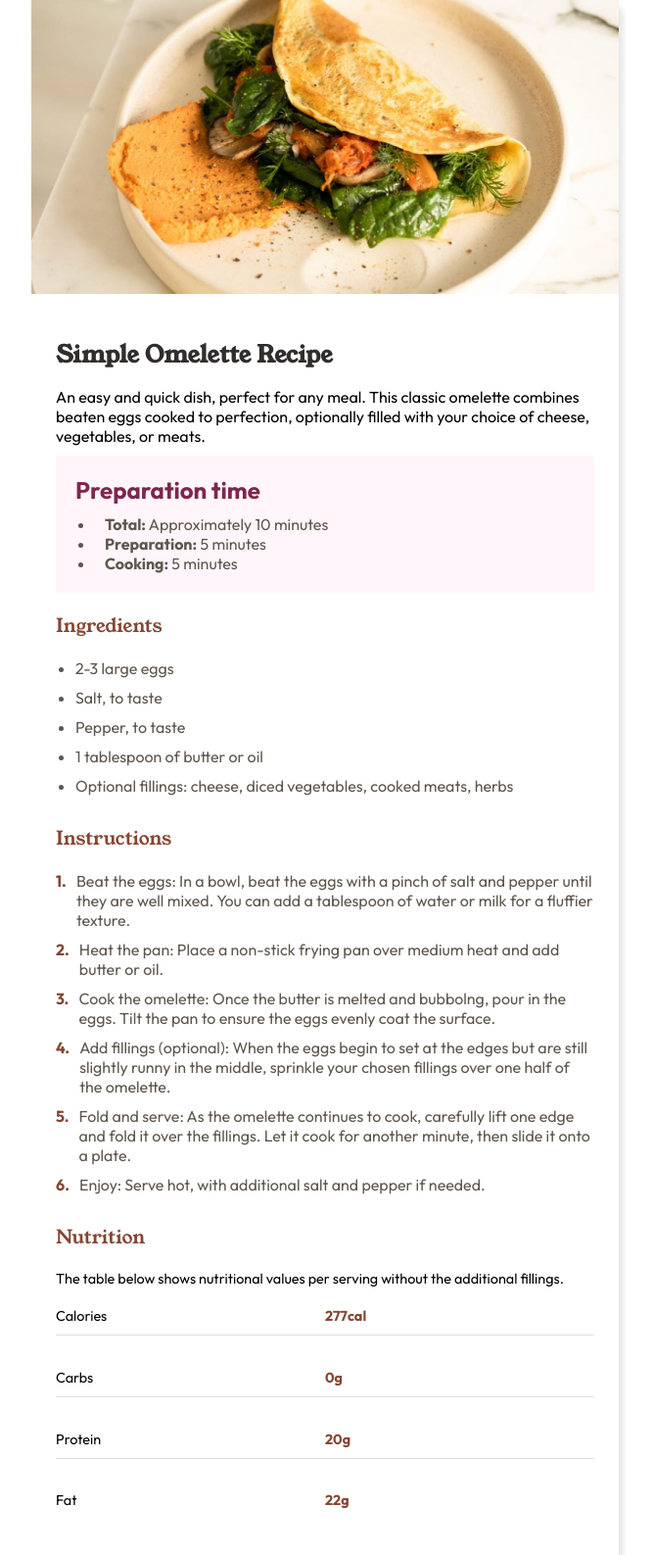
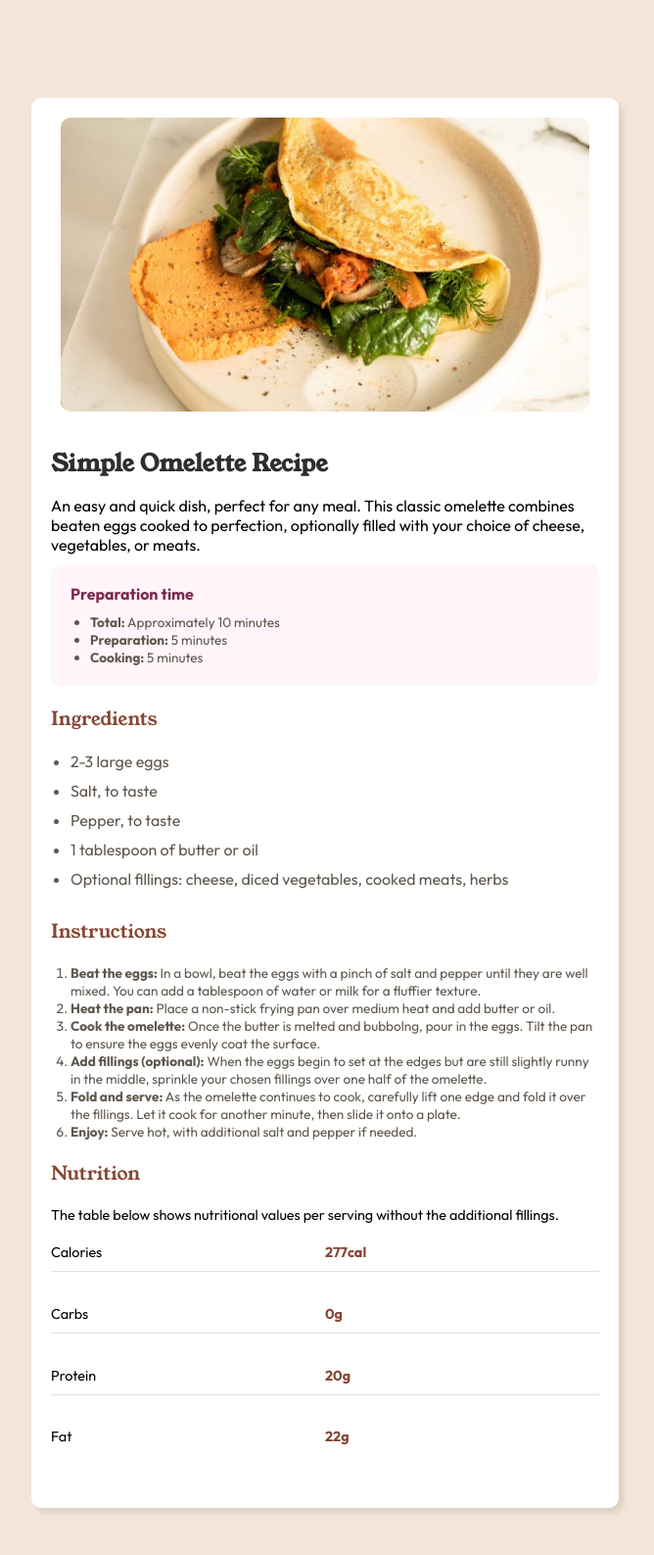
Before and after one commit to craigwolfe/Recipe-page-challenge, a plain HTML site: page index.html in a window 1280 px wide. Shown: the top 1587 px of the page at 98% size, without its empty margins (308-976 px from the left). Drawn offline with Linux system fonts and the light colour scheme.

Commit message:
semantic html and css changes

```diff
--- a/index.html
+++ b/index.html
@@ -10,32 +10,30 @@
   <link rel="preconnect" href="https://fonts.gstatic.com" crossorigin>
   <link href="https://fonts.googleapis.com/css2?family=Outfit:wght@100..900&family=Young+Serif&display=swap"
     rel="stylesheet">
+  <link href="https://fonts.googleapis.com/css2?family=Young+Serif&display=swap" rel="stylesheet">
   <link rel="stylesheet" type="text/css" href="./style.css">
-  <link rel="preconnect" href="https://fonts.googleapis.com">
-  <link href="https://fonts.googleapis.com/css2?family=Young+Serif&display=swap" rel="stylesheet">
 </head>
 
 <body>
-
   <main class="container">
-    <div class="inner-container">
+    <section class="inner-container">
       <img src="./assets/images/image-omelette.jpeg" alt="Omelette">
-    </div>
+    </section>
     <div class="lower-container">
       <div class="title-description">
         <h1>Simple Omelette Recipe</h1>
         An easy and quick dish, perfect for any meal. This classic omelette combines beaten eggs cooked to perfection,
         optionally filled with your choice of cheese, vegetables, or meats.
       </div>
-      <div class="prep-time">
+      <section class="prep-time">
         <h2>Preparation time</h2>
         <ul>
           <li><span class="prep">Total:</span> Approximately 10 minutes</li>
           <li><span class="prep">Preparation:</span> 5 minutes</li>
           <li><span class="prep">Cooking:</span> 5 minutes</li>
         </ul>
-      </div>
-      <div class="ingredients">
+      </section>
+      <section class="ingredients">
         <h2> Ingredients</h2>
         <ul>
           <li>2-3 large eggs</li>
@@ -44,29 +42,34 @@
           <li>1 tablespoon of butter or oil</li>
           <li>Optional fillings: cheese, diced vegetables, cooked meats, herbs</li>
         </ul>
-      </div>
-      <div class="instructions">
+      </section>
+      <section class="instructions">
         <h2>Instructions</h2>
         <ol>
-          <li>Beat the eggs: In a bowl, beat the eggs with a pinch of salt and pepper until they are well mixed. You can
+          <li><span class="prep">Beat the eggs: </span>In a bowl, beat the eggs with a pinch of salt and pepper until
+            they are well mixed. You can
             add
             a tablespoon of water or milk for a fluffier texture.</li>
 
-          <li>Heat the pan: Place a non-stick frying pan over medium heat and add butter or oil.</li>
+          <li><span class="prep">Heat the pan:</span> Place a non-stick frying pan over medium heat and add butter or
+            oil.</li>
 
-          <li>Cook the omelette: Once the butter is melted and bubbolng, pour in the eggs. Tilt the pan to ensure the
+          <li><span class="prep">Cook the omelette:</span> Once the butter is melted and bubbolng, pour in the eggs.
+            Tilt the pan to ensure the
             eggs
             evenly coat the surface.</li>
 
-          <li>Add fillings (optional): When the eggs begin to set at the edges but are still slightly runny in the
+          <li><span class="prep">Add fillings (optional):</span> When the eggs begin to set at the edges but are still
+            slightly runny in the
             middle,
             sprinkle your chosen fillings over one half of the omelette.</li>
 
-          <li> Fold and serve: As the omelette continues to cook, carefully lift one edge and fold it over the fillings.
+          <li> <span class="prep">Fold and serve:</span> As the omelette continues to cook, carefully lift one edge and
+            fold it over the fillings.
             Let it cook for another minute, then slide it onto a plate.</li>
-          <li>Enjoy: Serve hot, with additional salt and pepper if needed.</li>
+          <li><span class="prep">Enjoy:</span> Serve hot, with additional salt and pepper if needed.</li>
         </ol>
-      </div>
+      </section>
       <div class="nutrition">
         <h2>Nutrition</h2>
         <p>The table below shows nutritional values per serving without the additional fillings.</p>
--- a/style.css
+++ b/style.css
@@ -8,6 +8,7 @@ body {
   margin: 0;
   padding: 0;
   min-height: 100vh;
+  background-color: #f3e6d8;
 }
 h2,
 h3,
@@ -23,14 +24,25 @@ p {
   height: 100%;
   border-radius: 10px;
   box-shadow: 5px 5px 5px 0px rgba(0, 0, 0, 0.09);
-  margin: auto;
+  margin: 100px auto;
+  background-color: white;
+}
+.inner-container {
+  width: 100%;
+  margin: 0;
+  display: flex;
+  justify-content: center;
+}
+.inner-container img {
+  border-radius: 10px;
+  width: 90%;
+  margin-top: 20px;
+}
+.lower-container {
+  padding: 20px;
 }
 img {
   height: 300px;
-  max-width: 100%;
-}
-.lower-container {
-  padding: 25px;
 }
 h1 {
   color: #302d2c;
@@ -39,14 +51,20 @@ h1 {
   font-size: 1.5rem;
   font-family: "Young Serif", serif;
 }
+.prep {
+  font-weight: bold;
+}
 .prep-time {
   background-color: #fff5fa;
   padding: 20px;
   margin-top: 10px;
+  border-radius: 10px;
+  font-size: 0.85rem;
 }
 .prep-time h2 {
   color: #7b284f;
   margin-bottom: 10px;
+  font-size: 1rem;
 }
 .prep-time ul,
 .ingredients ul {
@@ -58,16 +76,18 @@ h1 {
 .ingredients li {
   margin-bottom: 10px;
 }
-.prep {
-  margin-left: 10px;
-  font-weight: bold;
+li .prep {
+  font-size: 0.85rem;
+}
+.instructions {
+  font-size: 0.85rem;
 }
 .instructions ol {
-  margin: 0;
+  margin-left: 20px;
   padding: 0;
-  display: inline-block;
   color: #5f574e;
 }
+
 .ingredients h2,
 .instructions h2,
 .nutrition h2 {
@@ -78,23 +98,6 @@ h1 {
   font-size: 1.2rem;
 }
 
-ol {
-  list-style: none;
-  counter-reset: num;
-}
-
-ol li {
-  counter-increment: num;
-  display: flex;
-  margin-bottom: 10px;
-}
-
-ol li::before {
-  content: counter(num) ". ";
-  color: #854632;
-  margin-right: 10px;
-  font-weight: bold;
-}
 .nutrition-facts {
   display: flex;
   align-items: flex-start;
@@ -118,3 +121,15 @@ ol li::before {
   font-weight: bold;
   font-size: 0.9rem;
 }
+
+@media (max-width: 576px) {
+  .container {
+    margin: 0;
+    border-radius: none;
+  }
+  .inner-container img {
+    border-radius: none;
+    margin: 0;
+    width: 100%;
+  }
+}
```
Also changed, not shown: 1 other file.
